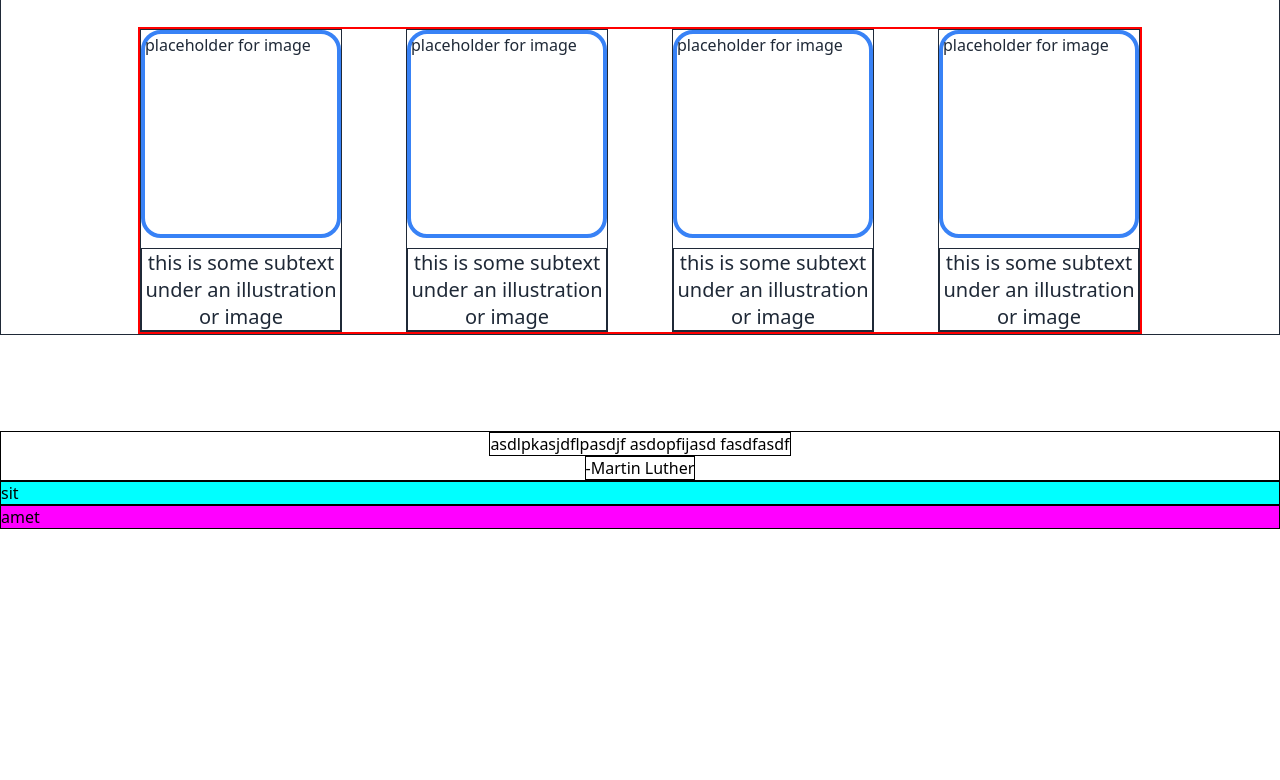
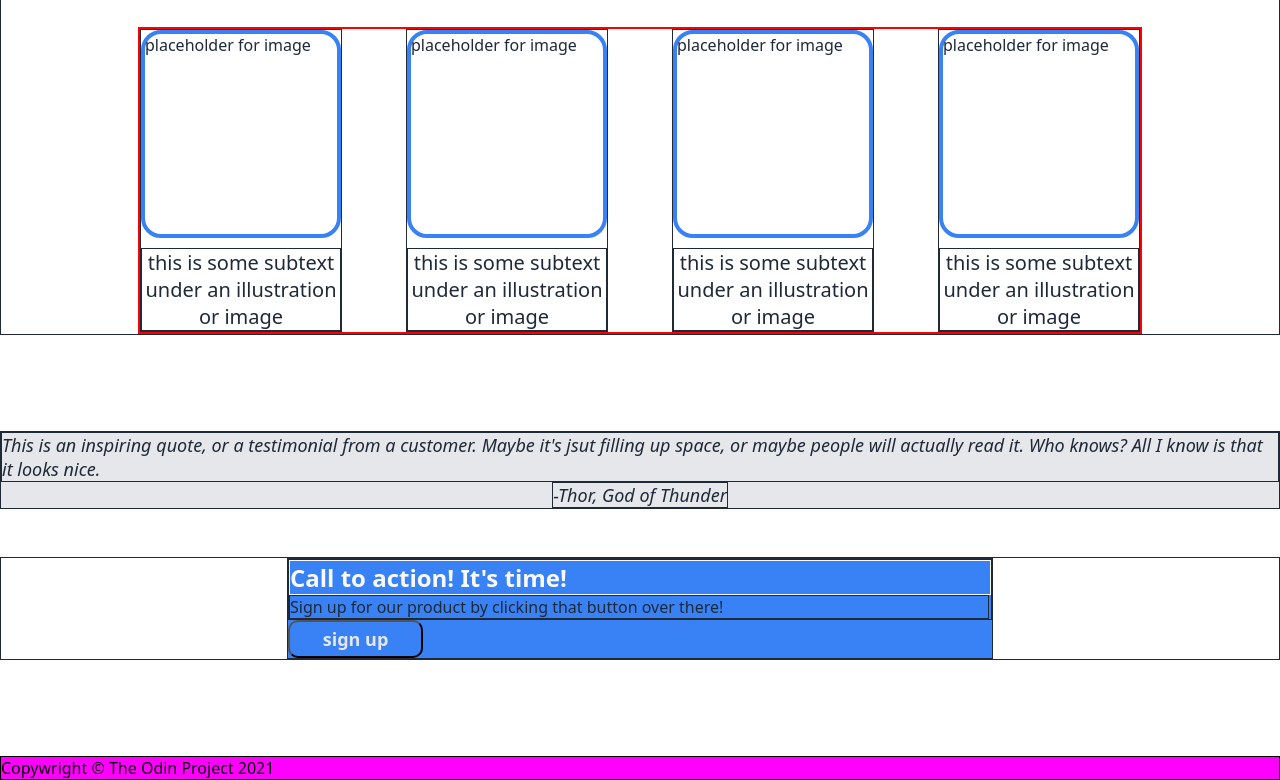
Before and after one commit to Jumb0J1mb0/Odin-Landing-Page, a plain HTML site: page index.html in a window 1280 px wide. Shown: the part 365-1145 px from the top of the page. Before the commit the page ends 894 px from the top, so only its background shows below. Drawn offline with Linux system fonts and the light colour scheme.

Commit message:
populate remainder of html

```diff
--- a/index.html
+++ b/index.html
@@ -77,17 +77,26 @@
     </div>
     <div class="quote">
         <div class="quote-text">
-            asdlpkasjdflpasdjf asdopfijasd fasdfasdf
+            This is an inspiring quote, or a testimonial from a customer. Maybe it's jsut filling up space, or maybe people will actually read it. Who knows? All I know is that it looks nice.
         </div>
         <div class="quoted">
-            -Martin Luther
+            -Thor, God of Thunder
         </div>
     </div>
-    <div class="action">
-        sit
+    <div class="info">
+        <div class="blue-box">
+            <div class="action-text">
+                <div class="logo"> Call to action! It's time!</div>
+                <div class="hero-content">Sign up for our product by clicking that button over there! </div>
+            </div>
+            <button class="signup">
+                sign up
+            </button>
+        </div>
+
     </div>
     <div class="footer">
-        amet
+        Copywright &copy The Odin Project 2021
     </div>
 </body>
 </html>
--- a/styles.css
+++ b/styles.css
@@ -181,4 +181,13 @@ a{
     display: flex;
     flex-direction: column;
     align-items: center;
+    background: #e5e7eb;
+    font-size: 18px;
+    font-style: italic;
+    font-weight: 100;
+    color: #1f2937
 }
+
+.blue-box{
+    background: #3882f6;
+}
```
